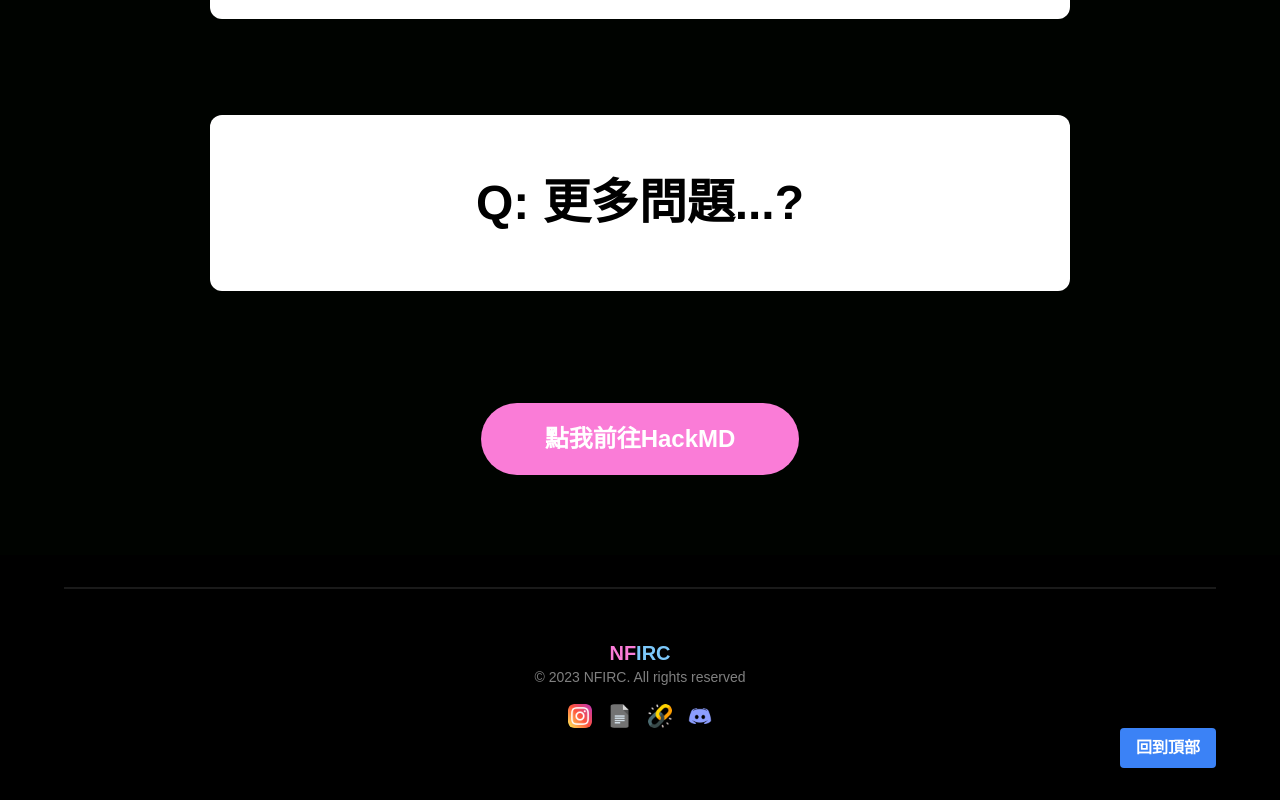
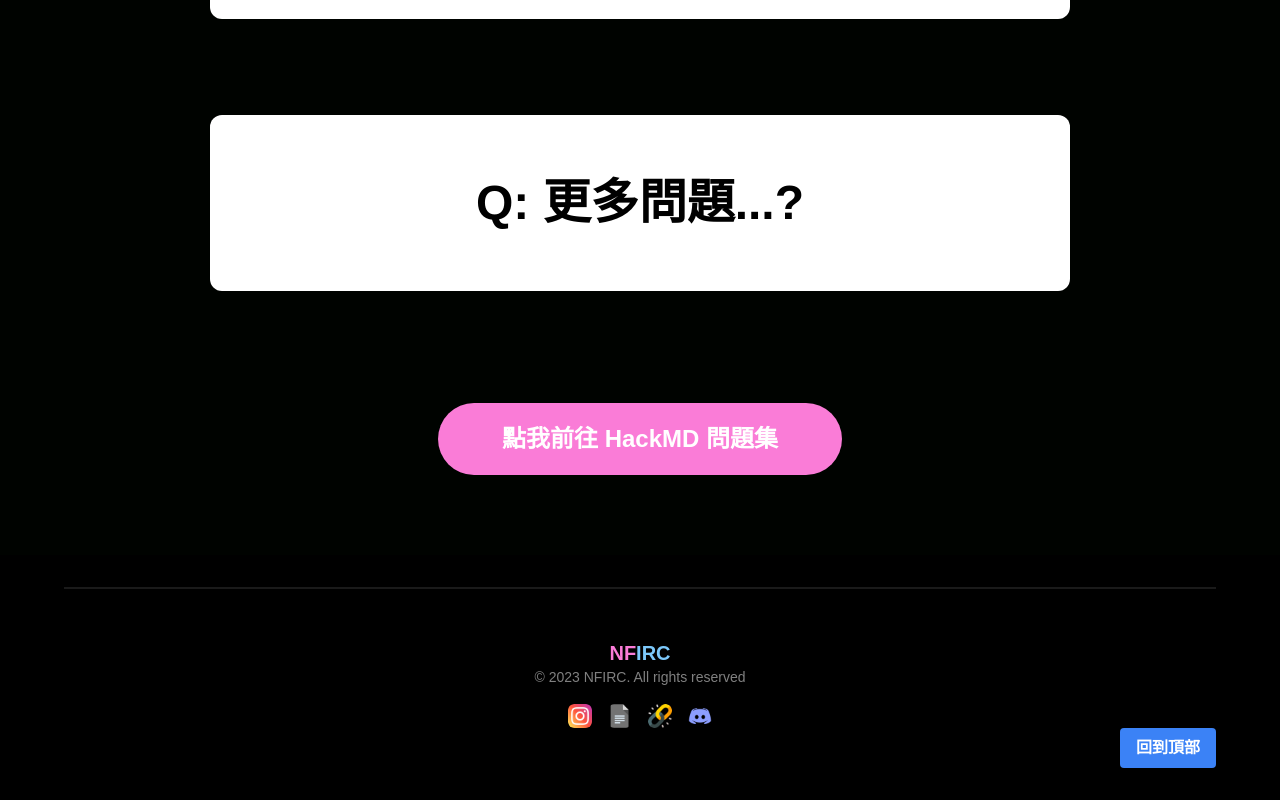
Before and after one commit to yudong-0222/realclubwebsite, a Next.js app: page /faq in a window 1280 px wide. Shown: the part 814-1614 px from the top of the page. Built offline with nearby package versions, Linux system fonts and the light colour scheme; a web font is replaced by a local one.

Commit message:
update link

```diff
--- a/src/components/Faq.jsx
+++ b/src/components/Faq.jsx
@@ -76,10 +76,10 @@
               variants={slideIn('left', 'pop', 1.2, 1)}
               className='justify'
             >
-              <a href="https://hackmd.io/@NFIRC/founding_plan#FAQ---%E7%A4%BE%E5%9C%98%E5%B8%B8%E8%A6%8B%E5%95%8F%E9%A1%8C%E9%9B%86" target='_blank' rel='noopener noreferrer'>
+              <a href="https://hackmd.io/@NFIRC/FAQ" target='_blank' rel='noopener noreferrer'>
                 <button type="button" className="flex items-center h-fit py-5 px-16 bg-[#FA7CD7] rounded-full gap-[12px]">
                   <span className="text-white font-bold text-2xl">
-                    點我前往HackMD
+                    點我前往 HackMD 問題集
                   </span>
                 </button>
               </a>
```
